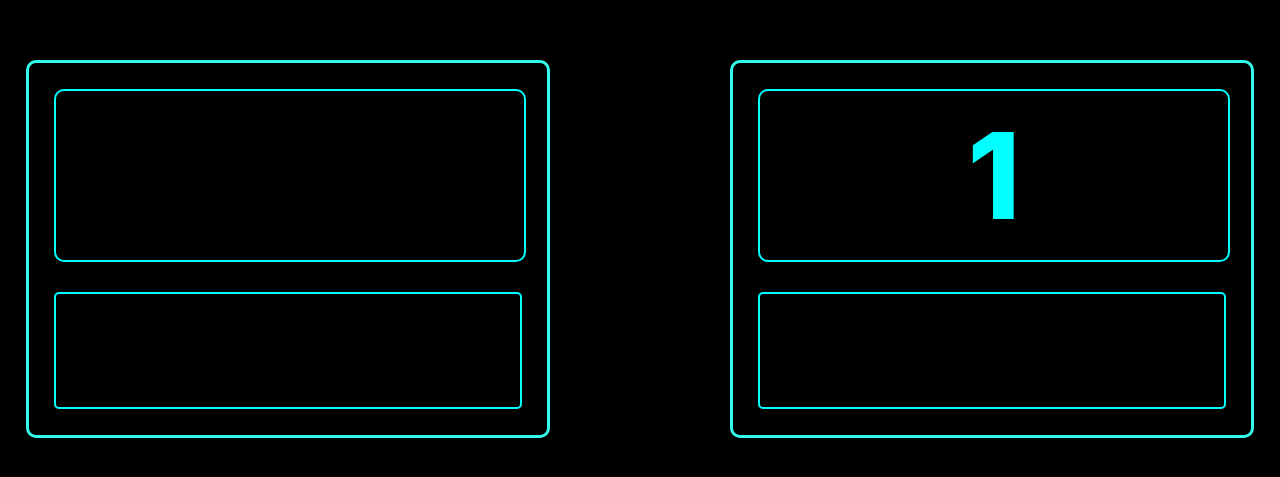
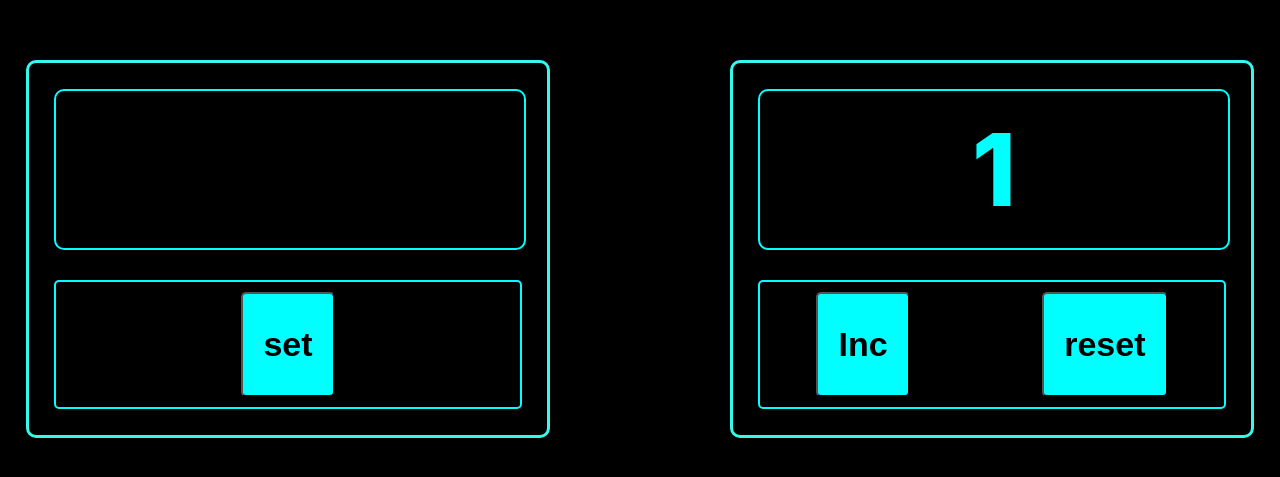
Before and after one commit to ArtemHard/Counter, a React (Create React App) app: page / in a window 1280 px wide. Shown: the part 151-628 px from the top of the page. Built offline with nearby package versions, Linux system fonts and the light colour scheme.

Commit message:
buttons style

```diff
--- a/src/Components/Button/Button.tsx
+++ b/src/Components/Button/Button.tsx
@@ -3,7 +3,7 @@ import style from "./button.module.css";
 
 type IncrementButtonPropsType = {
   onClick: () => void;
-  text: "Inc" | "reset";
+  text: "Inc" | "reset" | "set";
   isDisabled: boolean;
 };
 
--- a/src/Components/Button/button.module.css
+++ b/src/Components/Button/button.module.css
@@ -1,7 +1,7 @@
 .btnDefault {
     background-color: aqua;
-    width: 100%;
-    height: 100%;
+    /* width: 100%; */
+    /* height: 100%; */
     font-size: 34px;
     font-weight: 800;
     cursor: pointer;
@@ -9,6 +9,7 @@
     color: black;
     text-decoration: none;
     outline: none;
+    padding: 0 20px;
 }
 
 .btnDisabled {
--- a/src/Components/ButtonsBox/ButtonsBox.tsx
+++ b/src/Components/ButtonsBox/ButtonsBox.tsx
@@ -1,3 +1,5 @@
+import { FC } from "react";
+import { Button } from "../Button/Button";
 import style from "./buttonsBox.module.css";
 
 type ButtonsPanelPropsTypes = {
@@ -6,6 +8,39 @@ type ButtonsPanelPropsTypes = {
   startValue: number;
   setCount: (number: number) => void;
 };
-export const ButtonsBox = () => {
-  return <div className={style.wrapper}></div>;
+export const ButtonsBox: FC<ButtonsPanelPropsTypes> = ({
+  count,
+  maxValue,
+  setCount,
+  startValue,
+}) => {
+  const render = () => {
+    if (count) {
+      return (
+        <>
+          <Button
+            isDisabled={false}
+            onClick={() => console.log("")}
+            text={"Inc"}
+            key={"Inc"}
+          />
+          <Button
+            isDisabled={false}
+            onClick={() => console.log("")}
+            text={"reset"}
+            key={"reset"}
+          />
+        </>
+      );
+    } else
+      return (
+        <Button
+          isDisabled={false}
+          onClick={() => console.log("")}
+          text={"set"}
+          key={"set"}
+        />
+      );
+  };
+  return <div className={style.wrapper}>{render()}</div>;
 };
--- a/src/Components/ButtonsBox/buttonsBox.module.css
+++ b/src/Components/ButtonsBox/buttonsBox.module.css
@@ -3,6 +3,7 @@
     border-radius: 5px;
     height: 40%;
     display: flex;
-    justify-content: space-between;
+    justify-content: space-around;
     gap: 40px;
+    padding: 10px;
 }
--- a/src/Components/MainBlock/MainBlock.tsx
+++ b/src/Components/MainBlock/MainBlock.tsx
@@ -16,7 +16,12 @@ export const MainBlock: FC<MainBlockPropsType> = ({
   return (
     <div className={style.wrapper}>
       <Screen count={count} maxValue={maxValue} startValue={startValue} />
-      <ButtonsBox />
+      <ButtonsBox
+        count={count}
+        maxValue={maxValue}
+        startValue={startValue}
+        setCount={() => ""}
+      />
     </div>
   );
 };
--- a/src/Components/Screen/screen.module.css
+++ b/src/Components/Screen/screen.module.css
@@ -6,7 +6,7 @@
     display: flex;
     align-items: center;
     justify-content: center;
-    flex-direction: column;
+    /* flex-direction: column; */
 
 }
 .screen-number {
@@ -21,7 +21,7 @@
 
 .number {
     color: aqua;
-    font-size: 120px;
+    font-size: 100px;
     font-weight: 800;
 }
 
```
